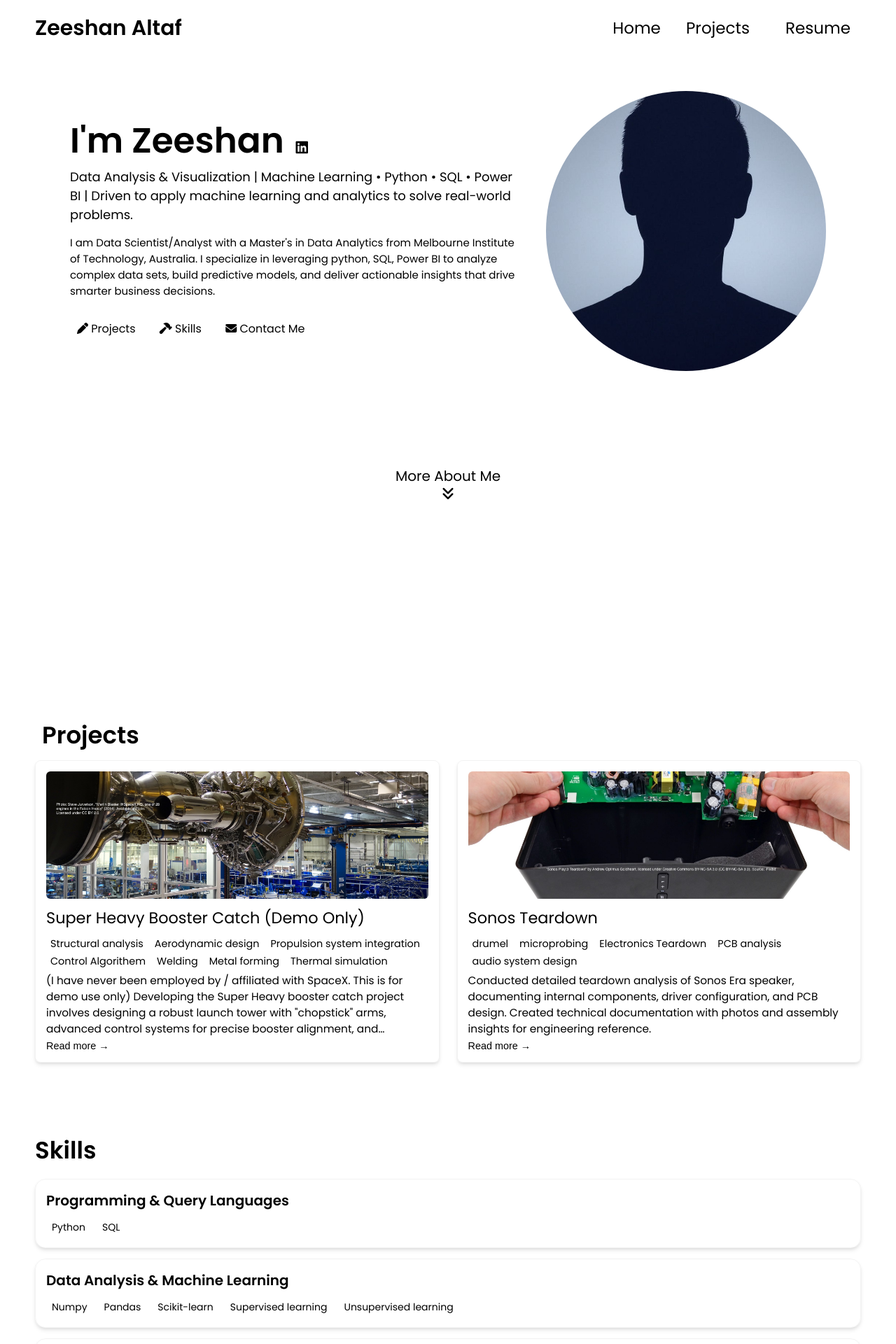
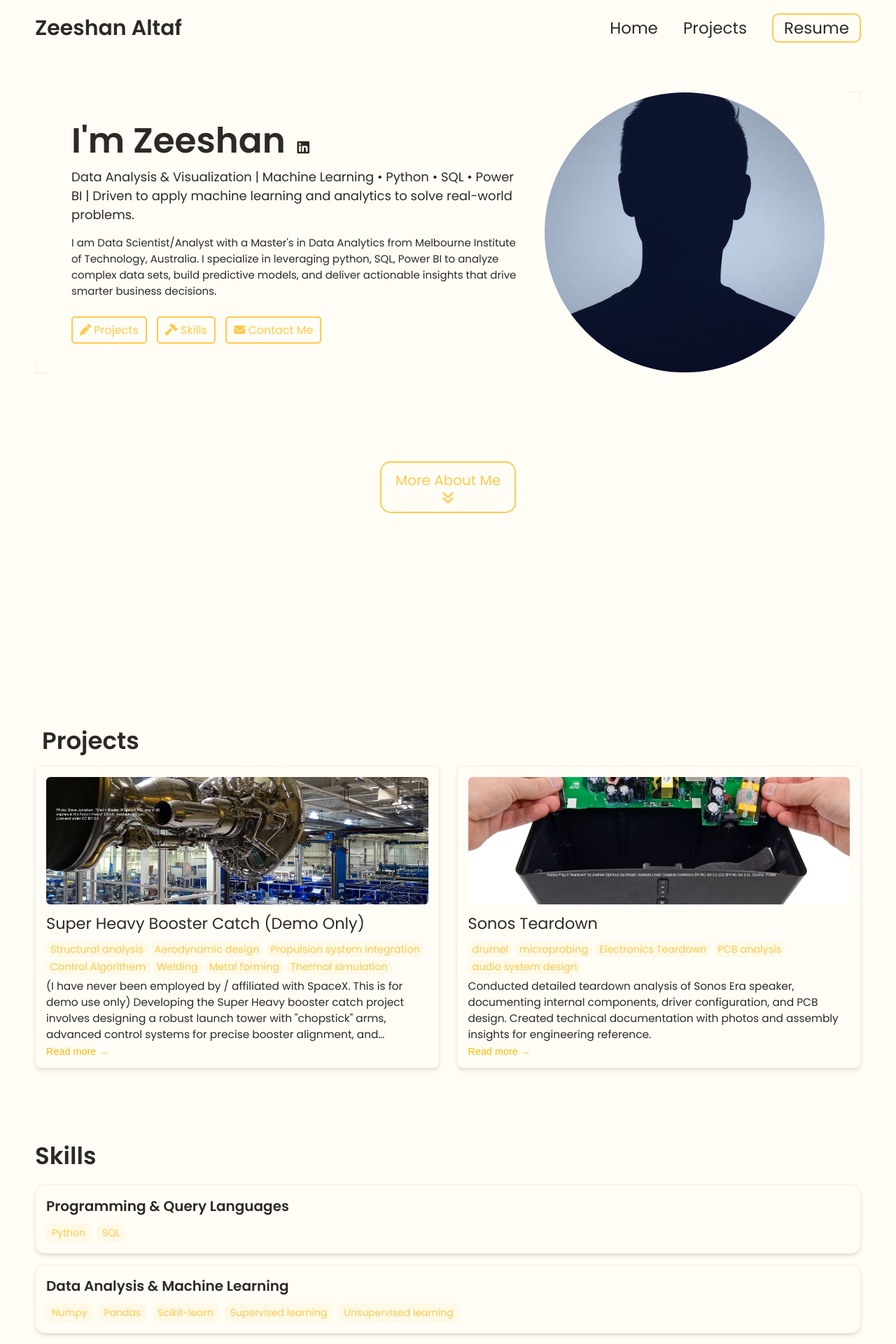
Before and after one commit to Zeeshan-Altaf/zeeshan-altaf.github.io, a Jekyll site: the page built from index.html, in a window 1280 px wide. Shown: the top 1920 px of the page at 70% size. Built offline with Jekyll 4.4.1, drawn with Linux system fonts in a browser that asks for light colours.

Commit message:
Update _config.yml

```diff
--- a/_config.yml
+++ b/_config.yml
@@ -75,12 +75,12 @@
 
 # Active theme (Update this to switch themes). Make sure to keep the indentation the samne.
 colors: # this is the basic theme
-  text: "2c3333"
-  border: "e0f2ef"
-  link: "40b3a2"
-  highlight: "2a9d8f"
-  background: "f7fbfa"
-  light_background: "f0f9f7"
+  text: "#2d2926"
+  border: "#f7f3e3"
+  link: "#ffc94d"
+  highlight: "#ffb800"
+  background: "#fffdf5"
+  light_background: "#fff9e6"
 
 # A few examples.
 basic theme:
```
